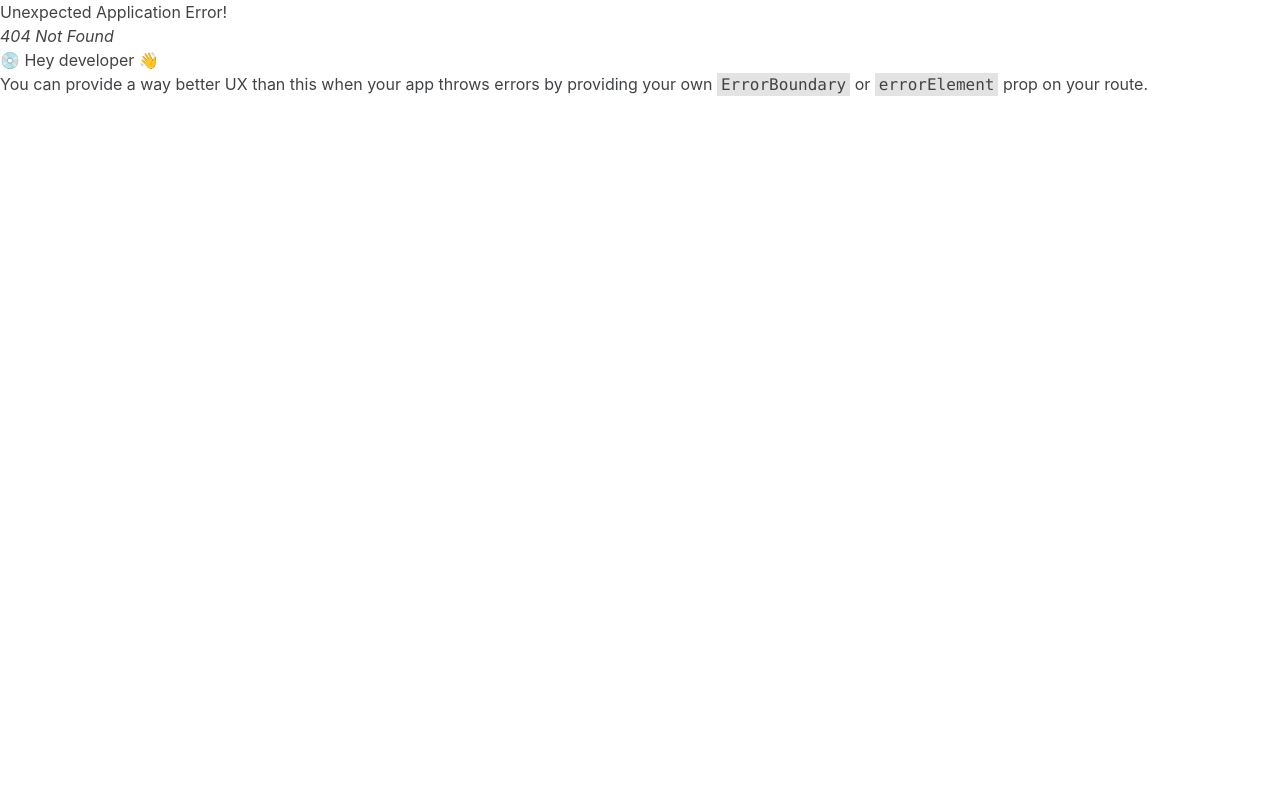
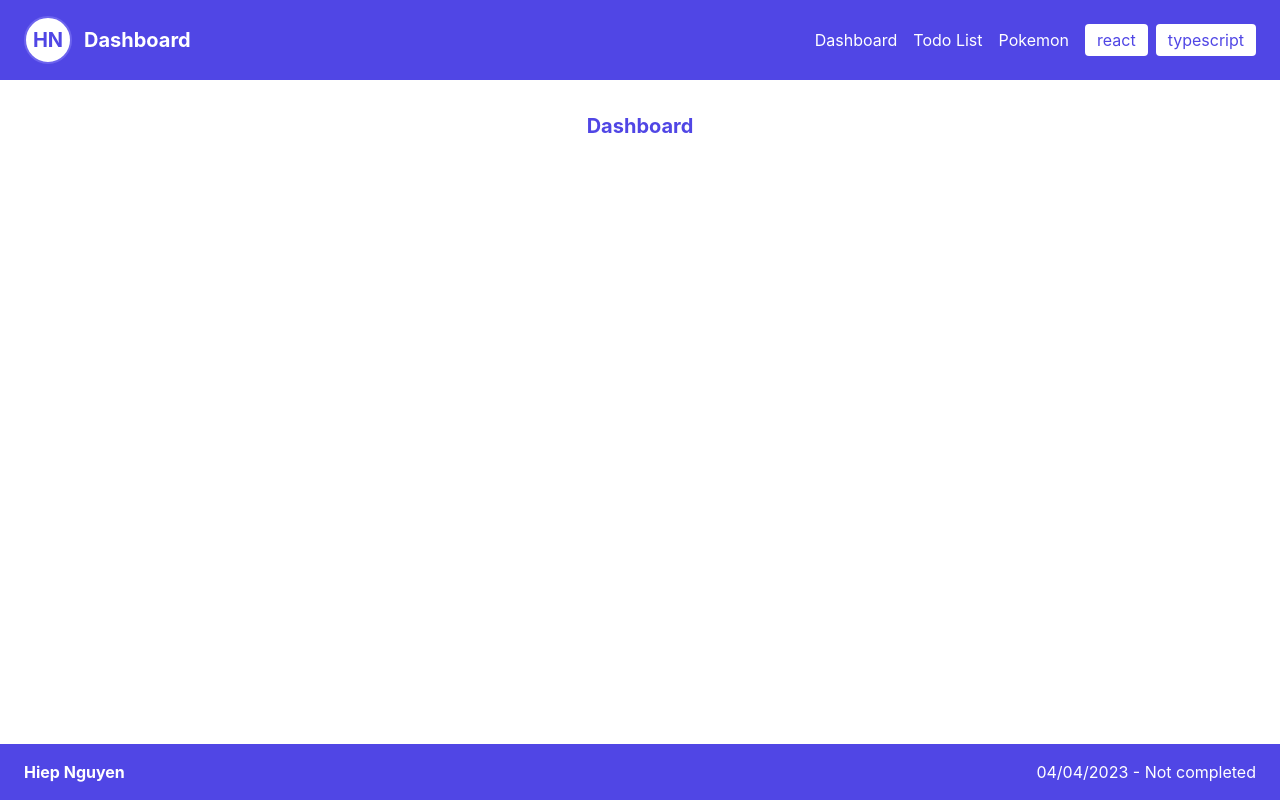
Before and after one commit to thienhiep1711/react-ts-training, a React (Vite) app: page / in a window 1280 px wide. Before the commit this address had no page. Built offline with nearby package versions, Linux system fonts and the light colour scheme.

Commit message:
Update Hashrouter

```diff
--- a/src/components/core/PageNav.tsx
+++ b/src/components/core/PageNav.tsx
@@ -1,12 +1,13 @@
 import React from 'react'
 import { navSettings } from '../../routers/nav-settings'
+import { Link } from 'react-router-dom'
 function PageNav() {
   return (
     <nav>
       <ul className='flex'>
         {navSettings.navItems.map((item, index) => (
           <li className='mx-2' key={index}>
-            <a href={item.fullPath}>{item.name}</a>
+            <Link to={item.fullPath}>{item.name}</Link>
           </li>
         ))}
       </ul>
--- a/src/routers/nav-settings.ts
+++ b/src/routers/nav-settings.ts
@@ -1,4 +1,4 @@
-const BASE_PATH = '/react-ts-training'
+const BASE_PATH = '/'
 
 const navSettings = {
   basePath: BASE_PATH,
@@ -10,13 +10,13 @@ const navSettings = {
     },
     {
       path: "todo-list",
-      fullPath: BASE_PATH + "/todo-list",
+      fullPath: "/todo-list",
       name: "Todo List",
     },
     {
       path: "pokemon",
       name: "Pokemon",
-      fullPath: BASE_PATH + "/pokemon",
+      fullPath: "/pokemon",
     }
   ]
 }
```
Also changed, not shown: src/main.tsx (+3 -8 lines), 2 other files (tests, documents, lock files or other folders).
